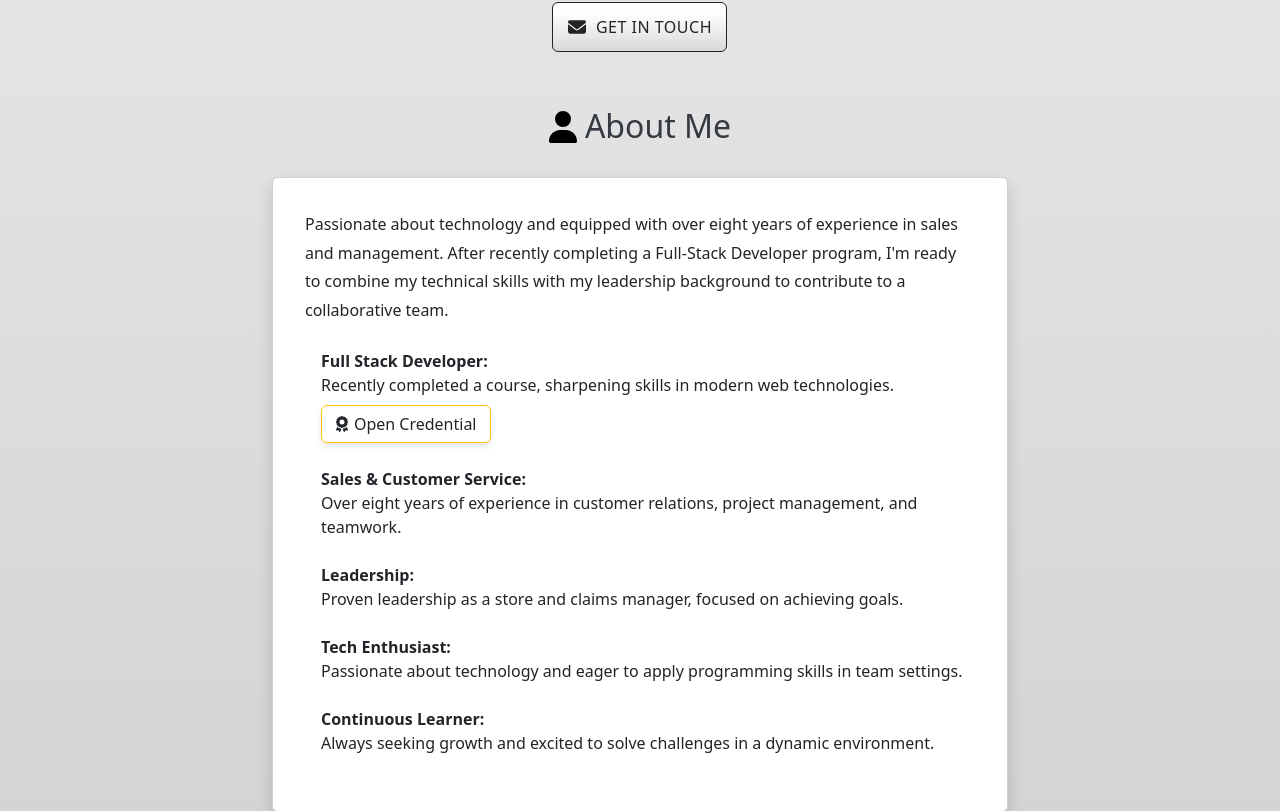
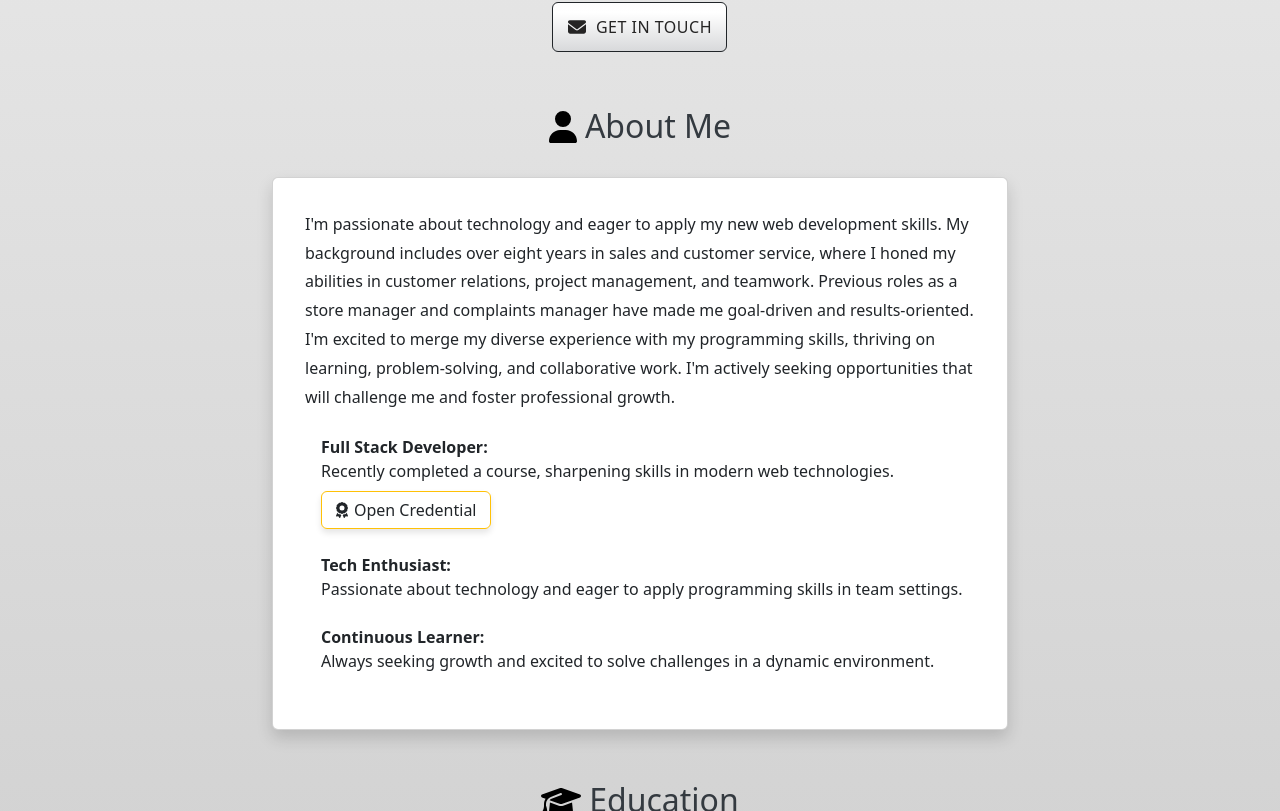
Before and after one commit to j0hanz/j0hanz-portfolio, a React (Create React App) app: page / in a window 1280 px wide. Shown: the part 568-1379 px from the top of the page. Built offline with nearby package versions, Linux system fonts and the light colour scheme.

Commit message:
Update content

```diff
--- a/src/components/AboutMe.js
+++ b/src/components/AboutMe.js
@@ -12,18 +12,6 @@ const aboutMeContent = [
     description:
       'Recently completed a course, sharpening skills in modern web technologies.',
     hasCredential: true,
-  },
-  {
-    title: 'Sales & Customer Service',
-    description:
-      'Over eight years of experience in customer relations, project management, and teamwork.',
-    hasCredential: false,
-  },
-  {
-    title: 'Leadership',
-    description:
-      'Proven leadership as a store and claims manager, focused on achieving goals.',
-    hasCredential: false,
   },
   {
     title: 'Tech Enthusiast',
@@ -64,11 +52,16 @@ const AboutMe = () => {
             <Card className={`p-3 shadow ${styles.aboutMeCard}`}>
               <Card.Body>
                 <Card.Text className={styles.cardText}>
-                  Passionate about technology and equipped with over eight years
-                  of experience in sales and management. After recently
-                  completing a Full-Stack Developer program, I'm ready to
-                  combine my technical skills with my leadership background to
-                  contribute to a collaborative team.
+                  I'm passionate about technology and eager to apply my new web
+                  development skills. My background includes over eight years in
+                  sales and customer service, where I honed my abilities in
+                  customer relations, project management, and teamwork. Previous
+                  roles as a store manager and complaints manager have made me
+                  goal-driven and results-oriented. I'm excited to merge my
+                  diverse experience with my programming skills, thriving on
+                  learning, problem-solving, and collaborative work. I'm
+                  actively seeking opportunities that will challenge me and
+                  foster professional growth.
                 </Card.Text>
                 <ul className="mt-4 list-unstyled ms-3">
                   {aboutMeContent.map((item, index) => (
```
